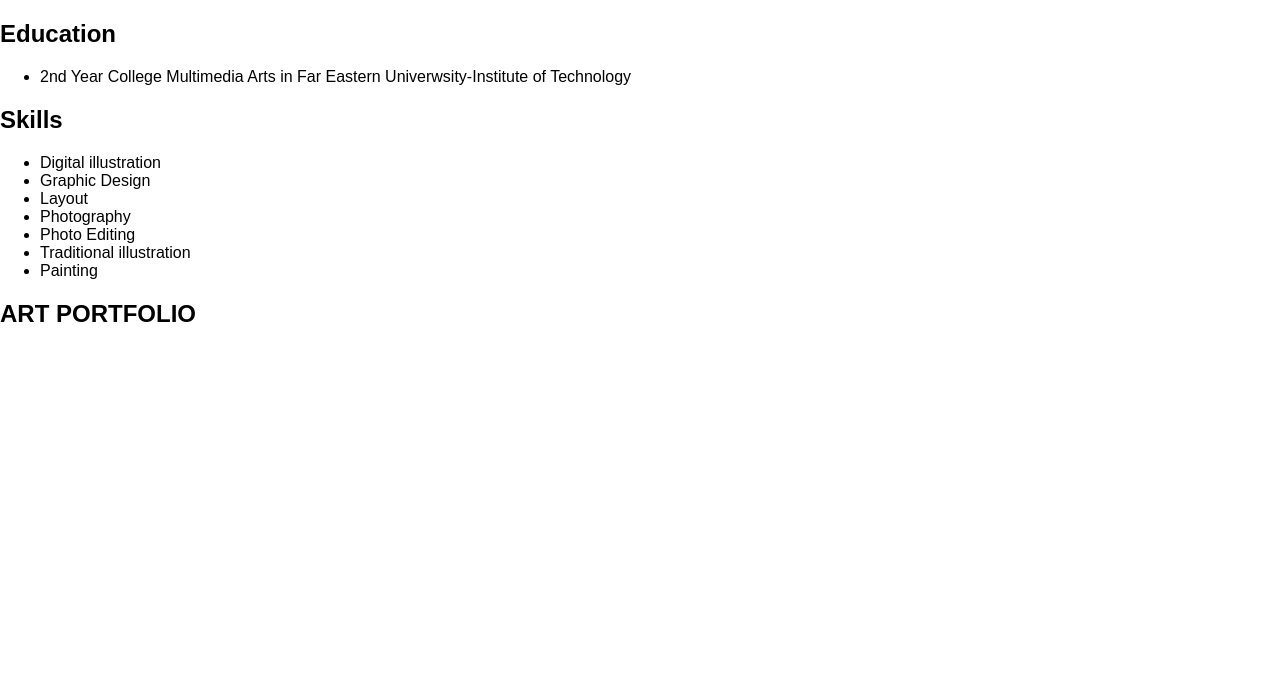
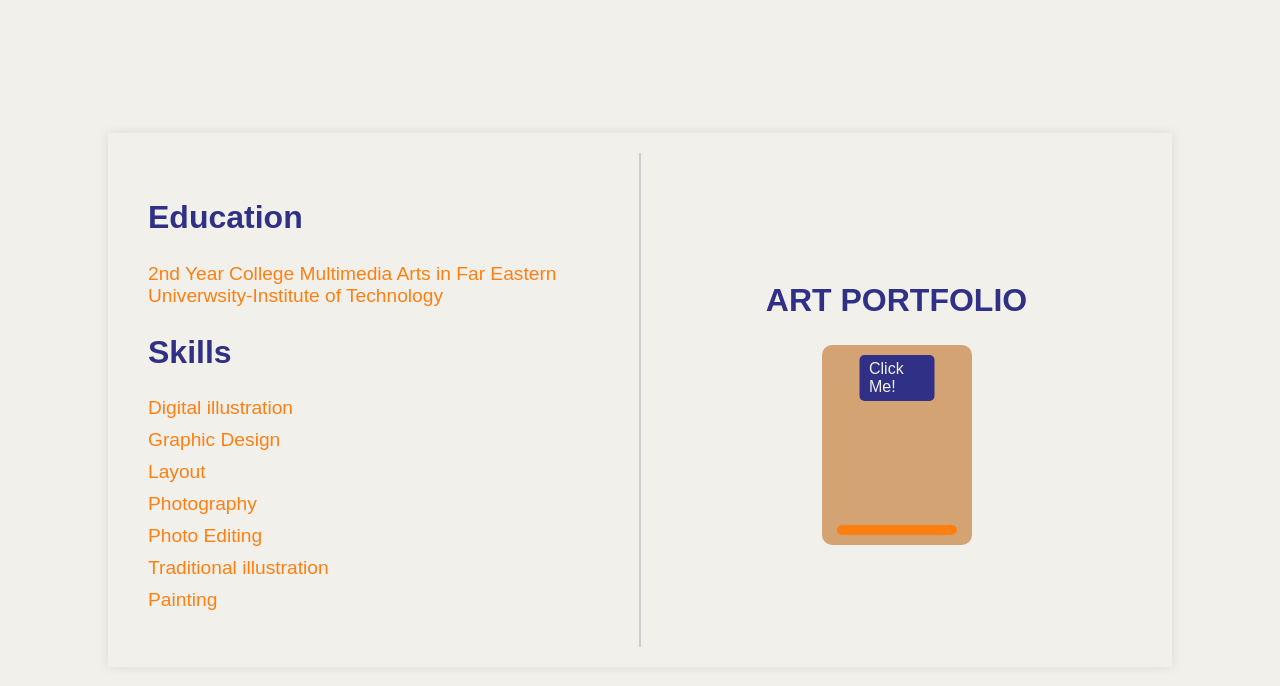
Before and after one commit to leandrojrladeras/WD-CODE-TD21-Laderas, a plain HTML site: page pages/page1/index.html in a window 1280 px wide. Drawn offline with Linux system fonts and the light colour scheme.

Commit message:
Update style.css

```diff
--- a/pages/page1/assets/css/style.css
+++ b/pages/page1/assets/css/style.css
@@ -1,9 +1,85 @@
 body{
     font-family:'Montserrat',sans-serif;
-    background-color:#f1f0eb
+    background-color:#f1f0eb;
     display: flex;
     justify-content: center;
     align-tems: center;
     height: 100vh;
     margin:0;
 }
+body {
+    font-family: 'Montserrat', sans-serif;
+    background-color: #f1f0eb;
+    display: flex;
+    justify-content: center;
+    align-items: center;
+    height: 100vh;
+    margin: 0;
+}
+.container {
+    display: flex;
+    width: 80%;
+    max-width: 1200px;
+    background-color:#f1f0eb ;
+    padding: 20px;
+    box-shadow: 0 0 10px rgba(0, 0, 0, 0.1);
+}
+.left-section, .right-section {
+    flex: 1;
+    padding: 20px;
+}
+.left-section {
+    border-right: 2px solid #ccc;
+}
+.left-section h2, .right-section h2 {
+    font-size: 2em;
+color: #303186;
+}
+.left-section ul {
+    list-style-type: none;
+    padding: 0;
+}
+.left-section ul li {
+    font-size: 1.2em;
+    color: #ff7f11;
+    margin: 10px 0;
+}
+.right-section {
+    display: flex;
+    flex-direction: column;
+    align-items: center;
+    justify-content: center;
+}
+.portfolio-icon {
+    width: 150px;
+    height: 200px;
+    background-color: #d4a373;
+    border-radius: 10px;
+    display: flex;
+    align-items: center;
+    justify-content: center;
+    position: relative;
+    cursor: pointer;
+}
+.portfolio-icon::before {
+    content: "Click Me!";
+    position: absolute;
+    top: 10px;
+    left: 50%;
+    transform: translateX(-50%);
+    background-color: #303186;
+    color: #f1f0eb;
+padding: 5px 10px;
+    border-radius: 5px;
+}
+.portfolio-icon::after {
+    content: "";
+    position: absolute;
+    bottom: 10px;
+    left: 50%;
+    transform: translateX(-50%);
+    width: 80%;
+    height: 10px;
+    background-color: #ff7f11;
+    border-radius: 5px;
+}
```
